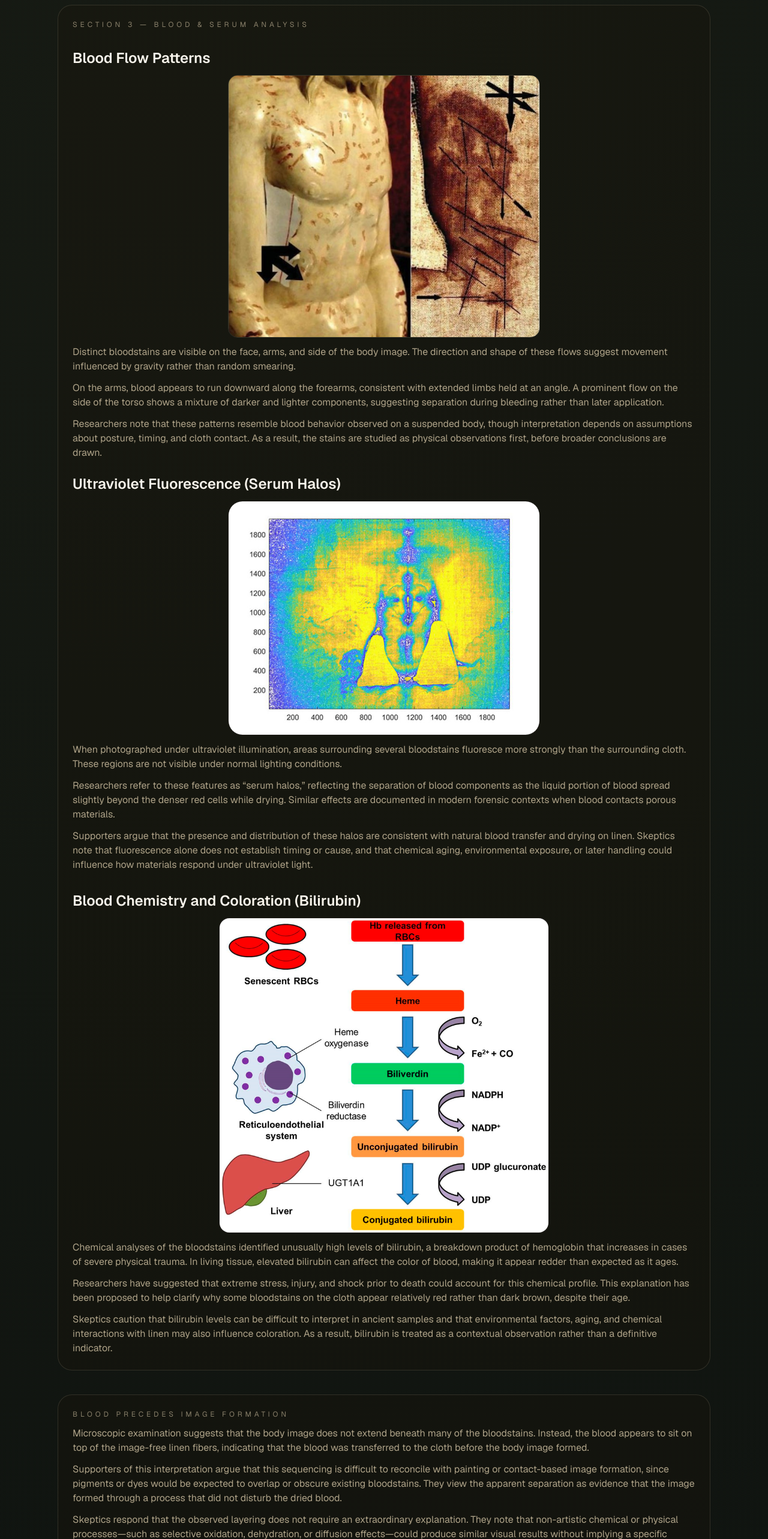
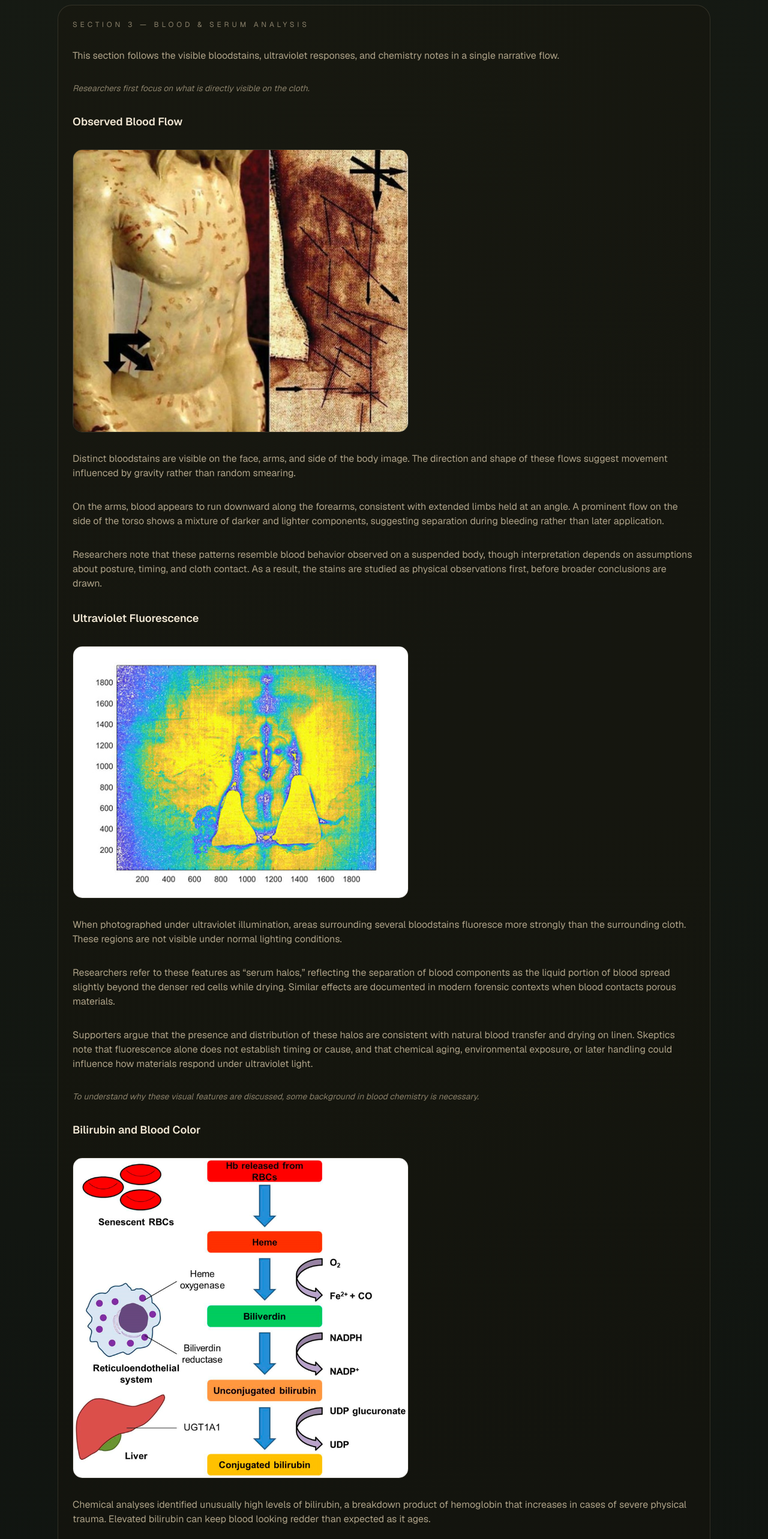
Before and after one commit to victorolivo24/shroudofturin, a Next.js app: page / in a window 1280 px wide. Shown: the part 4840-7406 px from the top of the page at 60% size. Built offline with nearby package versions, Linux system fonts and the light colour scheme.

Commit message:
reformat section 3 with transitions

```diff
--- a/src/sections/blood-serum-lab.tsx
+++ b/src/sections/blood-serum-lab.tsx
@@ -1,16 +1,10 @@
 "use client";
 /* eslint-disable @next/next/no-img-element */
 
-import { useState } from "react";
 import { SectionShell } from "@/components/layout/header";
 import { SectionHeader } from "@/components/shared/section-header";
 
 export function BloodSerumLab() {
-  const [lightbox, setLightbox] = useState<null | { src: string; alt: string }>(
-    null,
-  );
-  const uvMode: "normal" | "uv" = "uv";
-
   return (
     <SectionShell id="blood-lab">
       <SectionHeader
@@ -23,26 +17,20 @@ export function BloodSerumLab() {
         <p className="text-xs uppercase tracking-[0.4em] text-sand-200/60">
           SECTION 3 — BLOOD &amp; SERUM ANALYSIS
         </p>
-        <div className="space-y-6">
-          <div className="space-y-3">
-            <h3 className="text-2xl font-semibold">Blood Flow Patterns</h3>
-            <button
-              type="button"
-              onClick={() =>
-                setLightbox({
-                  src: "/images/shroud-blood-side-closeup.png",
-                  alt: "Blood flow on the side",
-                })
-              }
-              className="mx-auto block w-full max-w-[520px] cursor-zoom-in"
-            >
+        <p className="text-sand-200/80">
+          This section follows the visible bloodstains, ultraviolet responses, and chemistry notes in
+          a single narrative flow.
+        </p>
+        <p className="mt-6 text-sm italic text-sand-200/60">
+          Researchers first focus on what is directly visible on the cloth.
+        </p>
+        <h3 className="text-lg font-semibold text-sand-100">Observed Blood Flow</h3>
         <img
           src="/images/shroud-blood-side-closeup.png"
           alt="Blood flow on the side"
           loading="lazy"
-                className="w-full rounded-2xl border border-sand-200/15 object-cover"
+          className="w-full max-w-[560px] rounded-2xl border border-sand-200/15 object-cover"
         />
-            </button>
         <p className="text-sand-200/80">
           Distinct bloodstains are visible on the face, arms, and side of the body image. The
           direction and shape of these flows suggest movement influenced by gravity rather than
@@ -50,46 +38,22 @@ export function BloodSerumLab() {
         </p>
         <p className="text-sand-200/80">
           On the arms, blood appears to run downward along the forearms, consistent with extended
-              limbs held at an angle. A prominent flow on the side of the torso shows a mixture of
-              darker and lighter components, suggesting separation during bleeding rather than later
-              application.
+          limbs held at an angle. A prominent flow on the side of the torso shows a mixture of darker
+          and lighter components, suggesting separation during bleeding rather than later application.
         </p>
         <p className="text-sand-200/80">
-              Researchers note that these patterns resemble blood behavior observed on a suspended
-              body, though interpretation depends on assumptions about posture, timing, and cloth
-              contact. As a result, the stains are studied as physical observations first, before
-              broader conclusions are drawn.
+          Researchers note that these patterns resemble blood behavior observed on a suspended body,
+          though interpretation depends on assumptions about posture, timing, and cloth contact. As a
+          result, the stains are studied as physical observations first, before broader conclusions
+          are drawn.
         </p>
-          </div>
-          <div className="space-y-3">
-            <h3 className="text-2xl font-semibold">Ultraviolet Fluorescence (Serum Halos)</h3>
-            <div className="mx-auto w-full max-w-[520px]">
-              <button
-                type="button"
-                onClick={() =>
-                  setLightbox({
-                    src: "/images/shroud-uv-halo-closeup.png",
-                    alt: "Ultraviolet fluorescence serum halos",
-                  })
-                }
-                className="block w-full cursor-zoom-in"
-              >
-                <div className="relative overflow-hidden rounded-3xl border border-sand-200/15 bg-black">
+        <h3 className="text-lg font-semibold text-sand-100">Ultraviolet Fluorescence</h3>
         <img
           src="/images/shroud-uv-halo-closeup.png"
           alt="Ultraviolet fluorescence serum halos"
           loading="lazy"
-                    className="w-full object-contain transition"
-                    style={{
-                      filter:
-                        uvMode === "normal"
-                          ? "saturate(0.88) contrast(0.96) brightness(0.98)"
-                          : "none",
-                    }}
+          className="w-full max-w-[560px] rounded-2xl border border-sand-200/15 object-contain"
         />
-                </div>
-              </button>
-            </div>
         <p className="text-sand-200/80">
           When photographed under ultraviolet illumination, areas surrounding several bloodstains
           fluoresce more strongly than the surrounding cloth. These regions are not visible under
@@ -107,99 +71,47 @@ export function BloodSerumLab() {
           establish timing or cause, and that chemical aging, environmental exposure, or later handling
           could influence how materials respond under ultraviolet light.
         </p>
-          </div>
-        </div>
-        <div className="space-y-3">
-          <h3 className="text-2xl font-semibold">
-            Blood Chemistry and Coloration (Bilirubin)
-          </h3>
-          <button
-            type="button"
-            onClick={() =>
-              setLightbox({
-                src: "/images/bilirubin-trauma-comparison.png",
-                alt: "Bilirubin trauma comparison",
-              })
-            }
-            className="mx-auto block w-full max-w-[550px] cursor-zoom-in"
-          >
-            <div className="rounded-2xl border border-sand-200/15 bg-black">
+        <p className="mt-6 text-sm italic text-sand-200/60">
+          To understand why these visual features are discussed, some background in blood chemistry is necessary.
+        </p>
+        <h3 className="text-lg font-semibold text-sand-100">Bilirubin and Blood Color</h3>
         <img
           src="/images/bilirubin-trauma-comparison.png"
           alt="Bilirubin trauma comparison"
           loading="lazy"
-                className="w-full rounded-2xl object-contain"
+          className="w-full max-w-[560px] rounded-2xl border border-sand-200/15 object-contain"
         />
-            </div>
-          </button>
         <p className="text-sand-200/80">
-            Chemical analyses of the bloodstains identified unusually high levels of bilirubin, a
-            breakdown product of hemoglobin that increases in cases of severe physical trauma. In
-            living tissue, elevated bilirubin can affect the color of blood, making it appear redder
-            than expected as it ages.
+          Chemical analyses identified unusually high levels of bilirubin, a breakdown product of
+          hemoglobin that increases in cases of severe physical trauma. Elevated bilirubin can keep
+          blood looking redder than expected as it ages.
         </p>
         <p className="text-sand-200/80">
-            Researchers have suggested that extreme stress, injury, and shock prior to death could
-            account for this chemical profile. This explanation has been proposed to help clarify why
-            some bloodstains on the cloth appear relatively red rather than dark brown, despite their
-            age.
+          Researchers suggest extreme stress, injury, and shock prior to death could account for this
+          profile, potentially explaining why some stains appear relatively red.
         </p>
         <p className="text-sand-200/80">
-            Skeptics caution that bilirubin levels can be difficult to interpret in ancient samples
-            and that environmental factors, aging, and chemical interactions with linen may also
-            influence coloration. As a result, bilirubin is treated as a contextual observation rather
-            than a definitive indicator.
+          Skeptics caution that bilirubin levels in ancient samples are difficult to interpret and may
+          be affected by environment, aging, and linen chemistry.
         </p>
-        </div>
-
-      </div>
-      {lightbox && (
-        <div
-          className="fixed inset-0 z-50 flex items-center justify-center bg-black/80 p-4"
-          role="dialog"
-          aria-modal="true"
-          onClick={() => setLightbox(null)}
-        >
-          <div
-            className="relative max-h-[90vh] max-w-[90vw] overflow-hidden rounded-2xl border border-sand-200/20 bg-black"
-            onClick={(event) => event.stopPropagation()}
-          >
-            <button
-              type="button"
-              className="absolute right-3 top-3 rounded-full border border-sand-200/30 bg-black/70 px-3 py-1 text-xs uppercase tracking-[0.2em] text-sand-50"
-              onClick={() => setLightbox(null)}
-            >
-              Close
-            </button>
-            <img
-              src={lightbox.src}
-              alt={lightbox.alt}
-              className="max-h-[90vh] w-auto max-w-[90vw] object-contain"
-            />
-          </div>
-        </div>
-      )}
-      <div className="rounded-3xl border border-sand-200/15 bg-sand-900/30 p-6 text-sand-200/80">
-        <p className="text-xs uppercase tracking-[0.4em] text-sand-200/60">
-          Blood Precedes Image Formation
+        <p className="mt-6 text-sm italic text-sand-200/60">
+          At this point, interpretation begins to diverge.
         </p>
-        <p className="mt-3">
-          Microscopic examination suggests that the body image does not extend beneath many of the
-          bloodstains. Instead, the blood appears to sit on top of the image-free linen fibers,
-          indicating that the blood was transferred to the cloth before the body image formed.
+        <h3 className="text-lg font-semibold text-sand-100">Where Interpretation Diverges</h3>
+        <p className="text-sand-200/80">
+          <strong>Supportive interpretation:</strong> Microscopic examination suggests that the body
+          image does not extend beneath many of the bloodstains. Supporters argue this sequencing is
+          difficult to reconcile with painting or contact-based image formation, since pigments or
+          dyes would be expected to overlap or obscure existing bloodstains. They view the apparent
+          separation as evidence that the image formed through a process that did not disturb the
+          dried blood.
         </p>
-        <p className="mt-3">
-          Supporters of this interpretation argue that this sequencing is difficult to reconcile
-          with painting or contact-based image formation, since pigments or dyes would be expected
-          to overlap or obscure existing bloodstains. They view the apparent separation as evidence
-          that the image formed through a process that did not disturb the dried blood.
-        </p>
-        <p className="mt-3">
-          Skeptics respond that the observed layering does not require an extraordinary explanation.
-          They note that non-artistic chemical or physical processes—such as selective oxidation,
-          dehydration, or diffusion effects—could produce similar visual results without implying a
-          specific image-forming mechanism. The precise cause of the image, and its relationship to
-          the bloodstains, remains unresolved.
+        <p className="text-sand-200/80">
+          <strong>Skeptical interpretation:</strong> Skeptics respond that the observed layering does
+          not require an extraordinary explanation. Non-artistic chemical or physical processes—such
+          as selective oxidation, dehydration, or diffusion effects—could produce similar results
+          without implying a specific image-forming mechanism. The precise cause of the image, and its
+          relationship to the bloodstains, remains unresolved.
         </p>
       </div>
     </SectionShell>
```
Lines whose indentation alone changed are shown as unchanged.
